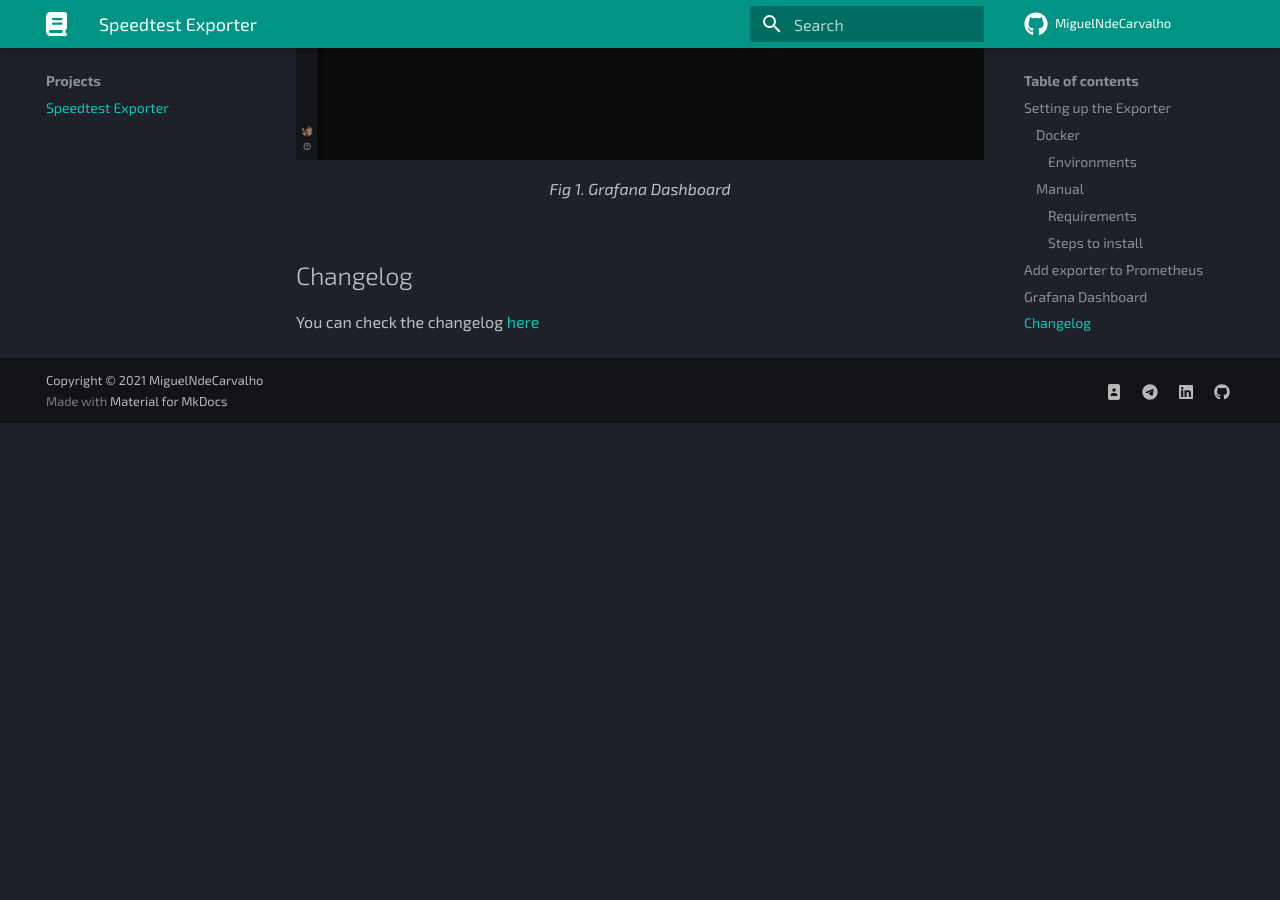
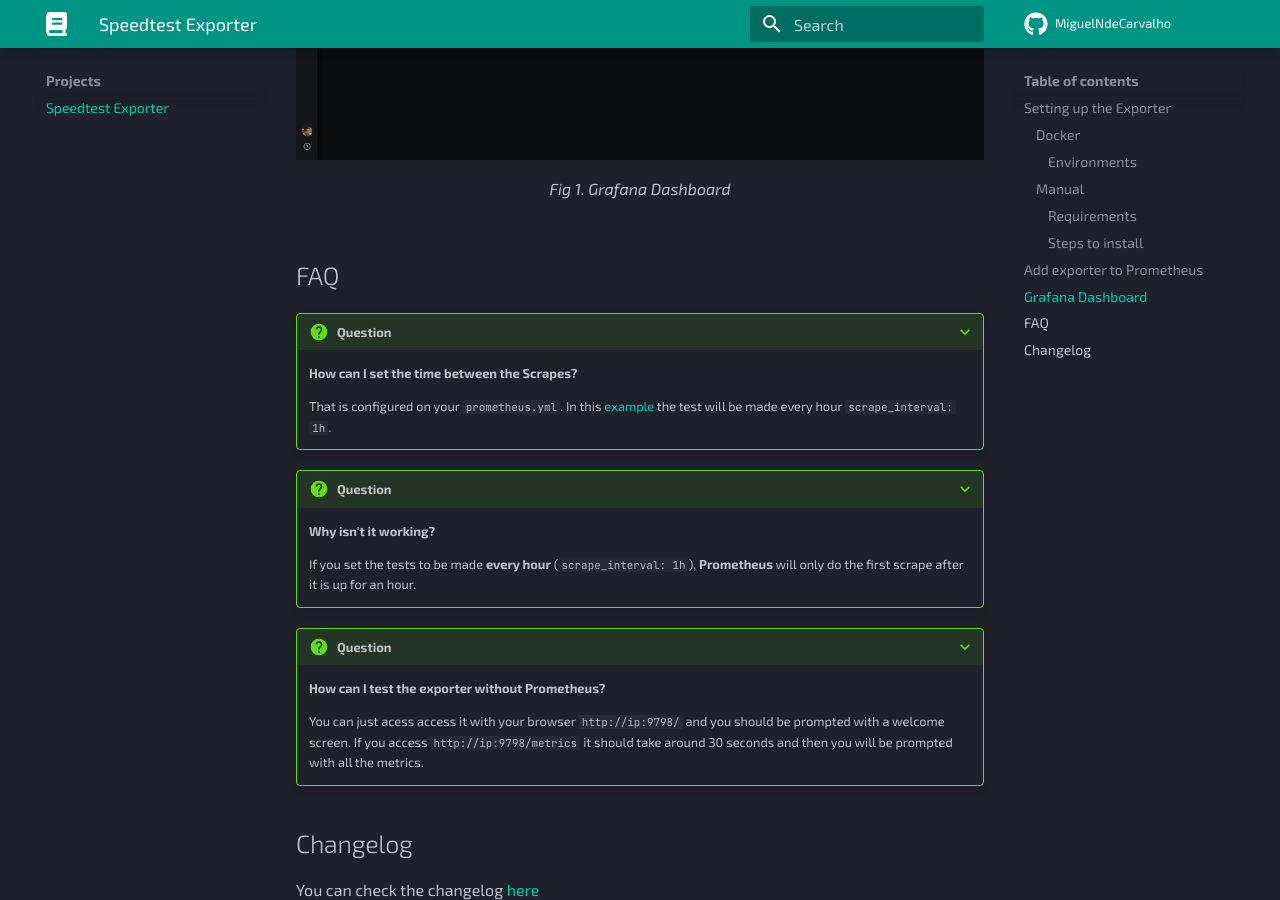
Before and after one commit to MiguelNdeCarvalho/mike-docs, an MkDocs documentation site: the page built from docs/projects/speedtest-exporter.md, in a window 1280 px wide and 900 px high, scrolled down 3487 px. Built offline with MkDocs 1.6.1 and Material for MkDocs 9.7.7, drawn with Linux system fonts in a browser that asks for light colours; before the commit the page ends 3910 px from its top, so only the background shows below that.

Commit message:
projects: speedtest-exporter: Add FAQ section

```diff
--- a/docs/projects/speedtest-exporter.md
+++ b/docs/projects/speedtest-exporter.md
@@ -150,6 +150,27 @@
   <figcaption>Fig 1. Grafana Dashboard</figcaption>
 </figure>
 
+## FAQ
+
+???+ question
+    **How can I set the time between the Scrapes?**
+
+    That is configured on your `prometheus.yml`. In this [example](#add-exporter-to-prometheus) the test will
+    be made every hour `scrape_interval: 1h`.
+
+???+ question
+    **Why isn't it working?**
+
+    If you set the tests to be made **every hour** (`scrape_interval: 1h`), **Prometheus** will only do the first
+    scrape after it is up for an hour.
+
+???+ question
+    **How can I test the exporter without Prometheus?**
+
+    You can just acess access it with your browser `http://ip:9798/` and you should be prompted with a welcome screen.
+    If you access `http://ip:9798/metrics` it should take around 30 seconds and then you will be prompted with all the
+    metrics.
+
 ## Changelog
 
 You can check the changelog [here][7]
```
